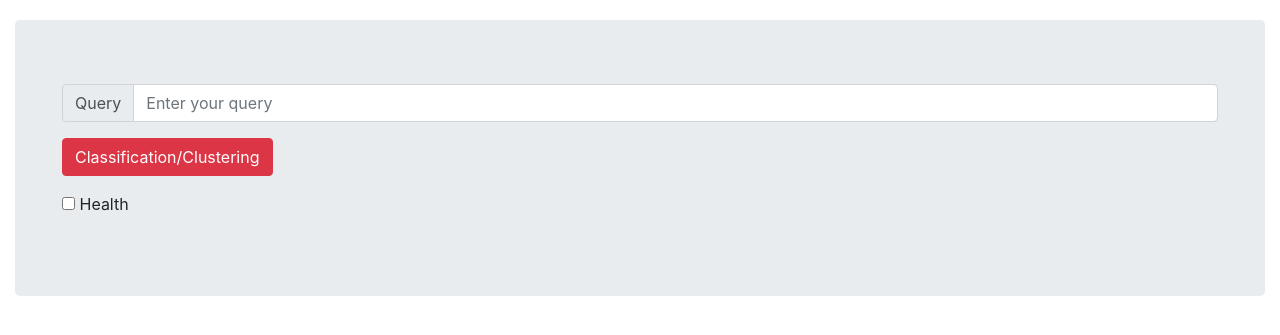
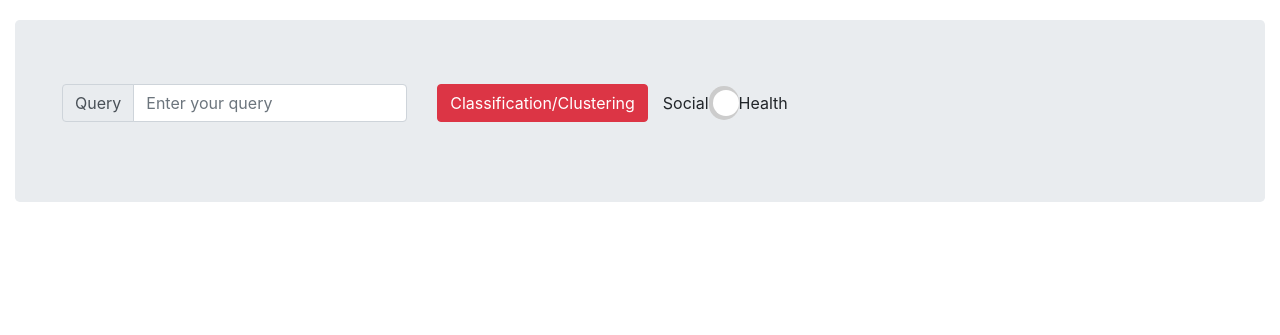
Before and after one commit to IR1401-Spring-Final-Projects/SocialMediaHealth1401-19_39, a Django app: page /retriever/classify/ in a window 1280 px wide. Shown: the part 74-409 px from the top of the page. Run offline with Django 4.2, Linux system fonts and the light colour scheme; parts of the project's set-up code (start-up, migrations or seed data) failed here and were passed over; some libraries are stand-ins or nearby versions.

Commit message:
add switch

```diff
--- a/interface/socialhealth/retriever/templates/retriever/classify.html
+++ b/interface/socialhealth/retriever/templates/retriever/classify.html
@@ -11,13 +11,74 @@
     <meta http-equiv="X-UA-Compatible" content="IE=edge" />
     <meta name="viewport" content="width=device-width, initial-scale=1.0" />
     <title>Document</title>
+    <style>
+      .switch {
+        position: relative;
+        display: inline-block;
+        width: 60px;
+        height: 34px;
+      }
+
+      .switch input {
+        opacity: 0;
+        width: 0;
+        height: 0;
+      }
+
+      .slider {
+        position: absolute;
+        cursor: pointer;
+        top: 0;
+        left: 0;
+        right: 0;
+        bottom: 0;
+        background-color: #ccc;
+        -webkit-transition: 0.4s;
+        transition: 0.4s;
+      }
+
+      .slider:before {
+        position: absolute;
+        content: "";
+        height: 26px;
+        width: 26px;
+        left: 4px;
+        bottom: 4px;
+        background-color: white;
+        -webkit-transition: 0.4s;
+        transition: 0.4s;
+      }
+
+      input:checked + .slider {
+        background-color: red;
+      }
+
+      input:focus + .slider {
+        box-shadow: 0 0 1px red;
+      }
+
+      input:checked + .slider:before {
+        -webkit-transform: translateX(26px);
+        -ms-transform: translateX(26px);
+        transform: translateX(26px);
+      }
+
+      /* Rounded sliders */
+      .slider.round {
+        border-radius: 34px;
+      }
+
+      .slider.round:before {
+        border-radius: 50%;
+      }
+    </style>
   </head>
   <body>
     {% include 'retriever/nav.html' %}
     <div class="container-fluid">
       <div class="jumbotron" style="margin-top: 20px">
-        <form lass="form-inline" method="post">
-          <div class="input-group form-group  mb-3 col-auto ">
+        <form class="form-inline" method="post">
+          <div class="input-group form-group mb-3 col-auto">
             <div class="input-group-prepend">
               <span class="input-group-text" id="inputGroup-sizing-lg"
                 >Query</span
@@ -30,9 +91,10 @@
               class="form-control"
               aria-label="Sizing example input"
               aria-describedby="inputGroup-sizing-lg"
-            placeholder="Enter your query"/>
+              placeholder="Enter your query"
+            />
           </div>
-          <div class="justify-content-between btn-pill  mb-3 col-auto ">
+          <div class="btn-pill mb-3 col-auto">
             <input
               class="btn btn-danger"
               type="submit"
@@ -40,15 +102,17 @@
               name="classify-cluster-button"
             />
           </div>
-          <label class="justify-content-between checkbox-inline  mb-3 col-auto ">
+          <p class="mb-3">Social</p>
+          <label class="switch mb-3 col-auto">
             <input
               type="checkbox"
               name="subject-toggle"
               id="subject-toggle"
               data-toggle="toggle"
             />
-            Health
-          </label>
+            <span class="slider round"></span> </label
+          >
+          <p class="mb-3">Health</p>
           {% csrf_token %}
         </form>
       </div>
--- a/interface/socialhealth/retriever/templates/retriever/link-analysis-health.html
+++ b/interface/socialhealth/retriever/templates/retriever/link-analysis-health.html
@@ -1,5 +1,5 @@
 <!DOCTYPE html>
-<html dir="rtl" lang="pr" ang="en">
+<html  lang="pr" ang="en">
   <head>
     <link
       rel="stylesheet"
@@ -15,7 +15,7 @@
   <body>
     {% include 'retriever/nav.html' %}
     <div class="container-fluid">
-      <div class="jumbotron" style="margin-top: 20px">
+      <div dir="rtl" class="jumbotron" style="margin-top: 20px">
         <form class="" style="text-align: right;" method="post">
           <p class="fs-1" style="font-weight: bolder;">مهمترین جمالت در هر دسته بندی: </p>
             <br>
```
Also changed, not shown: interface/socialhealth/retriever/templates/retriever/link-analysis.html (+70 -2 lines), interface/socialhealth/retriever/templates/retriever/search-sara.html (+11 -7 lines). Lines whose indentation alone changed are shown as unchanged.
